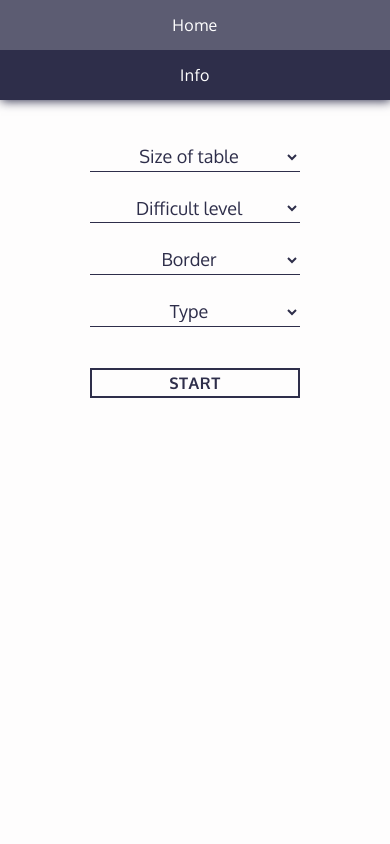
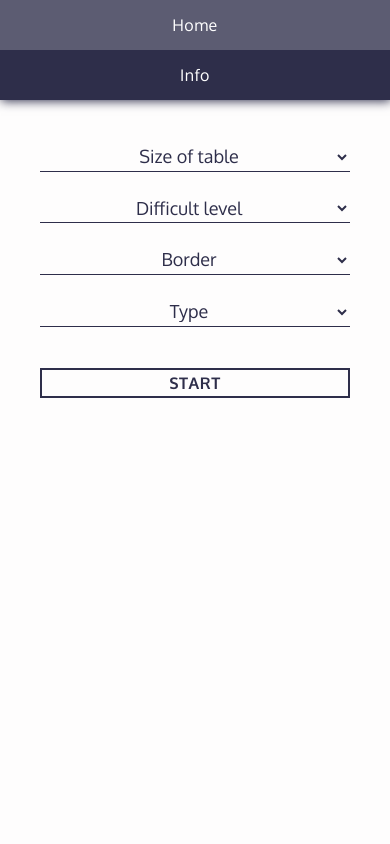
Before and after one commit to pawelmiklas/schultz-tables, a plain HTML site: page index.html in a window 390 px wide. Shown: the top 844 px of the page. Drawn offline with Linux system fonts and the light colour scheme.

Commit message:
smaller padding to select elements in media queries

```diff
--- a/style.css
+++ b/style.css
@@ -195,7 +195,7 @@ footer p {
 		height: 320px;
 		flex-direction: column;
 		justify-content: space-evenly;
-		padding: 0px 90px;
+		padding: 0px 40px;
 		padding-top: 20px;
 		margin-bottom: 20px;
 	}
```
